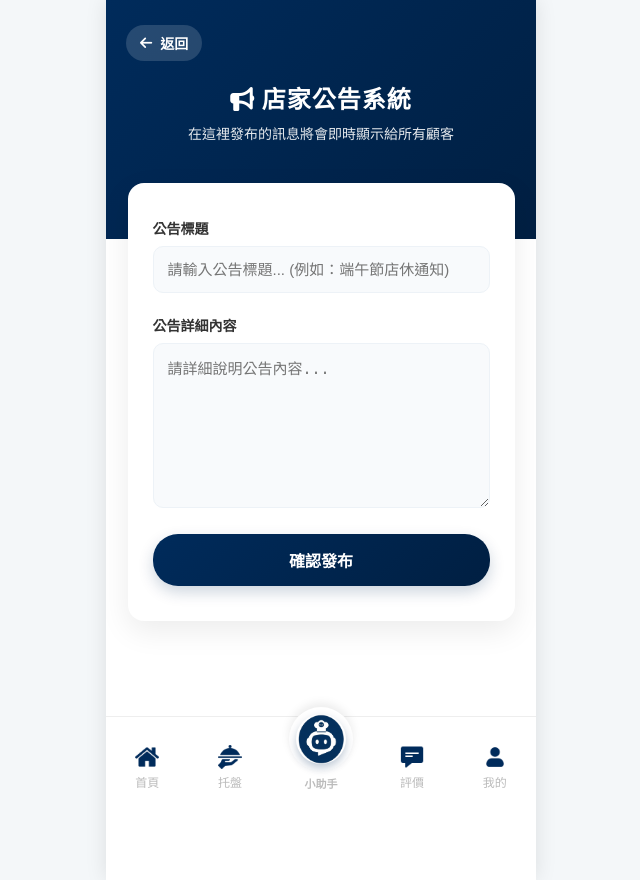
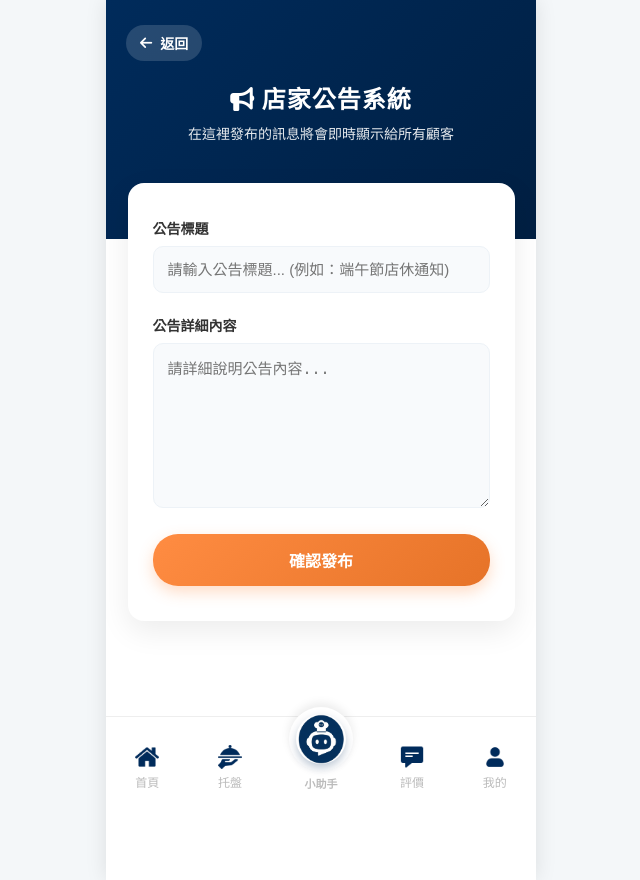
Before and after one commit to Zheng-yu-chen/Kafu, a PHP site: page /publish_announcement.php in a window 1280 px wide. Shown: the whole page, without its empty margins (319-959 px from the left). Run offline with PHP 8.4, Linux system fonts and the light colour scheme; a stand-in replaces the project's code that opens the database connection.

Commit message:
發布按鈕顏色

```diff
--- a/publish_announcement.php
+++ b/publish_announcement.php
@@ -141,7 +141,7 @@ require_once 'header.php';
 
     /* 系統主體深藍確認發布按鈕 */
     .btn-submit {
-        background: linear-gradient(135deg, #002B5B, #001f42);
+        background: linear-gradient(135deg, #FF8C42, #E67328); /* 改為橘色漸層 */
         color: white;
         border: none;
         padding: 14px;
@@ -150,7 +150,7 @@ require_once 'header.php';
         font-weight: bold;
         cursor: pointer;
         transition: 0.2s;
-        box-shadow: 0 6px 15px rgba(0, 43, 91, 0.2);
+        box-shadow: 0 6px 15px rgba(255, 140, 66, 0.3); /* 陰影調整為對應的橘色 */
     }
     .btn-submit:active {
         transform: translateY(2px);
```
